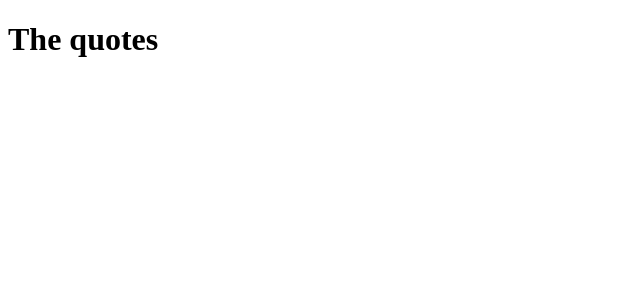
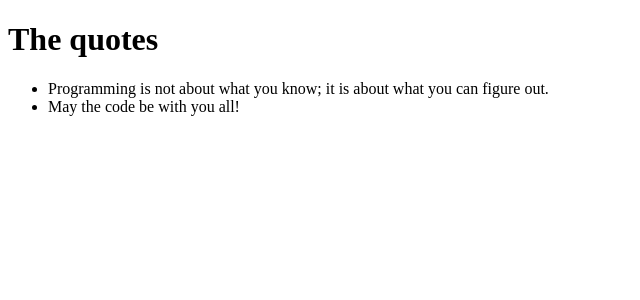
Before and after one commit to ange123ux/quote, an Angular app: page / in a window 1280 px wide. Shown: the top 300 px of the page, without its empty margins (0-640 px from the left). Built offline with nearby package versions, Linux system fonts and the light colour scheme.

Commit message:
modified the list of quotes

```diff
--- a/src/app/app.component.html
+++ b/src/app/app.component.html
@@ -1,8 +1,8 @@
 <div>
   <h1>The quotes</h1>
   <ul>
-      <li *ngFor='let quotes of quote'>
-        {{quotes.quote}}
+      <li *ngFor='let quote of quotes'>
+        {{quote}}
       </li>
   </ul>
 </div>
--- a/src/app/app.component.ts
+++ b/src/app/app.component.ts
@@ -9,6 +9,6 @@ export class AppComponent {
   quotes:string[];
 
   constructor(){
-    this.quotes = ['Programming is not about what you know; it is about what you can figure out.', 'In some ways, programming is like painting.', 'May the coding be with you all!']
+    this.quotes = ['Programming is not about what you know; it is about what you can figure out.', 'May the code be with you all!']
   }
 }
--- a/src/app/quote/quote.component.ts
+++ b/src/app/quote/quote.component.ts
@@ -8,7 +8,7 @@ import { Component, OnInit } from '@angular/core';
 })
 export class QuoteComponent implements OnInit {
   quote: Quote[] = [
-    new Quote(1, 'Programming is not about what you know; it is about what you can figure out.', 'Chris Pine', 'Ange', new Date(2020,11,7), 0, 0),
+    // new Quote(1, 'Programming is not about what you know; it is about what you can figure out.', 'Chris Pine', 'Ange', new Date(2020,11,7)),
   ];
   constructor() { }
 
```
